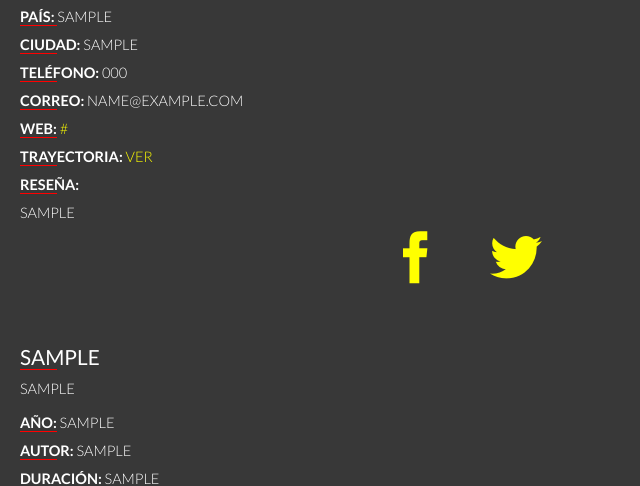
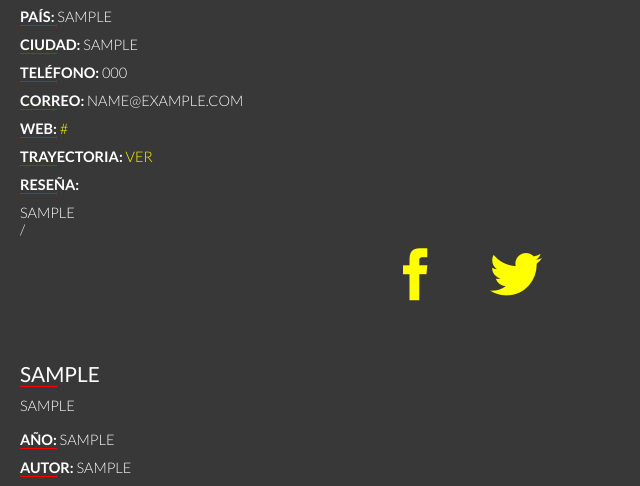
Before and after one commit to juan2ramos/via, a PHP site: page /perfil.php?n=1 in a window 1280 px wide. Shown: the part 758-1244 px from the top of the page, without its empty margins (0-640 px from the left). Run offline with PHP 8.4, Linux system fonts and the light colour scheme; tables that the repository leaves empty or names only in its code hold one stand-in row (values such as "Sample post"); data that the repository does not hold is empty; some libraries are stand-ins or nearby versions.

Commit message:
publcacion de la programacion y del perfil en ingles de los artistas

```diff
--- a/perfil.php
+++ b/perfil.php
@@ -77,6 +77,7 @@
 				    echo utf8_encode($enlace)?><hr></div>
                   <div id="trayectoria" class="text"><strong>trayectoria: </strong><a href="http://circulart.org/admin/fileFS.php?table=grupos_teatro&field=trayectoria&id=<?=$gt["id"]?>">ver</a><hr></div>
                   <div id="resena" class="text"><strong>Reseña: </strong><hr> <?=utf8_encode($gt["resena_corta"])?></div>
+                  <div id="resena_en" class="text">/<?=utf8_encode($gt["en_resena_corta"])?></div>
                   <div id="cont_redes">
                     <div id="redes">
                       <div class="r"><?
--- a/perfilt.php
+++ b/perfilt.php
@@ -73,6 +73,7 @@
 				    echo utf8_encode($enlace)?><hr></div>
                   <div id="trayectoria" class="text"><strong>trayectoria: </strong><a href="http://circulart.org/admin/fileFS.php?table=grupos_danza&field=trayectoria&id=<?=$gt["id"]?>">ver</a><hr></div>
                   <div id="resena" class="text"><strong>Reseña: </strong><hr> <?=utf8_encode($gt["resena_corta"])?></div>
+                  <div id="resena_en" class="text">/<?=utf8_encode($gt["en_resena_corta"])?></div>
                   <div id="cont_redes">
                     <div id="redes">
                       <div class="r"><?
```
Also changed, not shown: images/controls.png (added), images/logo-festival-teatro - copia.svg (added), 1 other file.
